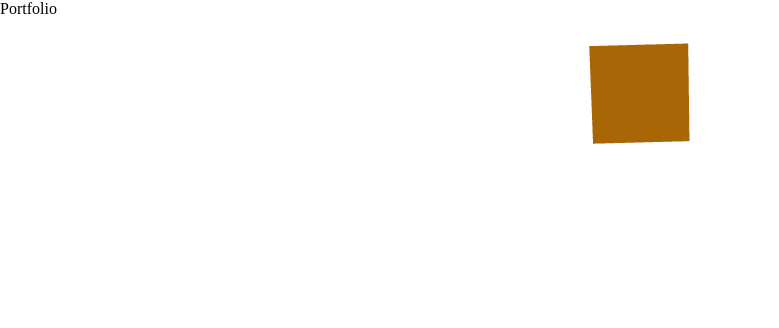
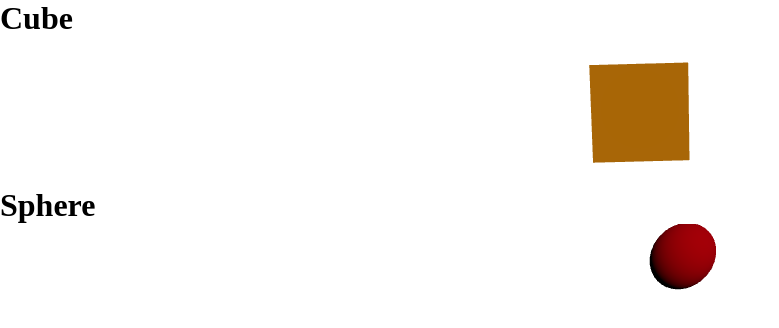
Before and after one commit to krishnaamen/react-three-fiber-practice, a React (Vite) app: page / in a window 1280 px wide. Shown: the top 328 px of the page, without its empty margins (0-779 px from the left). Built offline with nearby package versions, Linux system fonts and the light colour scheme.

Commit message:
adding sphere with animation

```diff
--- a/src/App.jsx
+++ b/src/App.jsx
@@ -2,7 +2,25 @@ import { Canvas, useFrame } from "@react-three/fiber"
 import { useRef } from "react"
 
 
+const Sphere = ({ position, size, color }) => {
+  const ref = useRef();
+  useFrame((state, delta) => {
+    ref.current.rotation.x += delta
+    ref.current.rotation.y += delta
+    ref.current.position.x = Math.sin(state.clock.elapsedTime) * 2;
+    ref.current.position.y = Math.sin(state.clock.elapsedTime) * 2;
 
+
+  })
+
+  return(
+    <mesh position={position} ref={ref}>
+      <sphereGeometry args={size}/>
+      <meshStandardMaterial  color={color}/>
+    </mesh>
+
+  )
+}
 
 const Cube = ({ position, size, color }) => {
   const ref = useRef()
@@ -12,6 +30,9 @@ const Cube = ({ position, size, color }) => {
     ref.current.position.z = Math.sin(state.clock.elapsedTime) * 2;
 
   })
+
+
+
 
   return (
     <mesh position={position} ref={ref}>
@@ -30,10 +51,11 @@ function App() {
 
   return (
     <>
-      <div>Portfolio</div>
+      <h1>Cube</h1>
       <Canvas>
+
         <directionalLight position={[0, 0, 2]} />
-        <Cube position={[0,0,2]} size={[2,2,2]} color={'orange'} />
+        <Cube position={[0, 0, 2]} size={[2, 2, 2]} color={'orange'} />
 
         {/* <group position={[1, 0, -3]}>
           <Cube position={[1, 0, 0]} color={"green"} size={[1, 1, 1]} />
@@ -43,6 +65,13 @@ function App() {
 
         </group> */}
 
+
+
+      </Canvas>
+        <h1>Sphere</h1>
+      <Canvas>
+      <directionalLight position={[2, 1, 10]} />
+        <Sphere  position={[1,0,0]} size={[1.5,30,30]} color={'red'}/>
       </Canvas>
 
     </>
```
